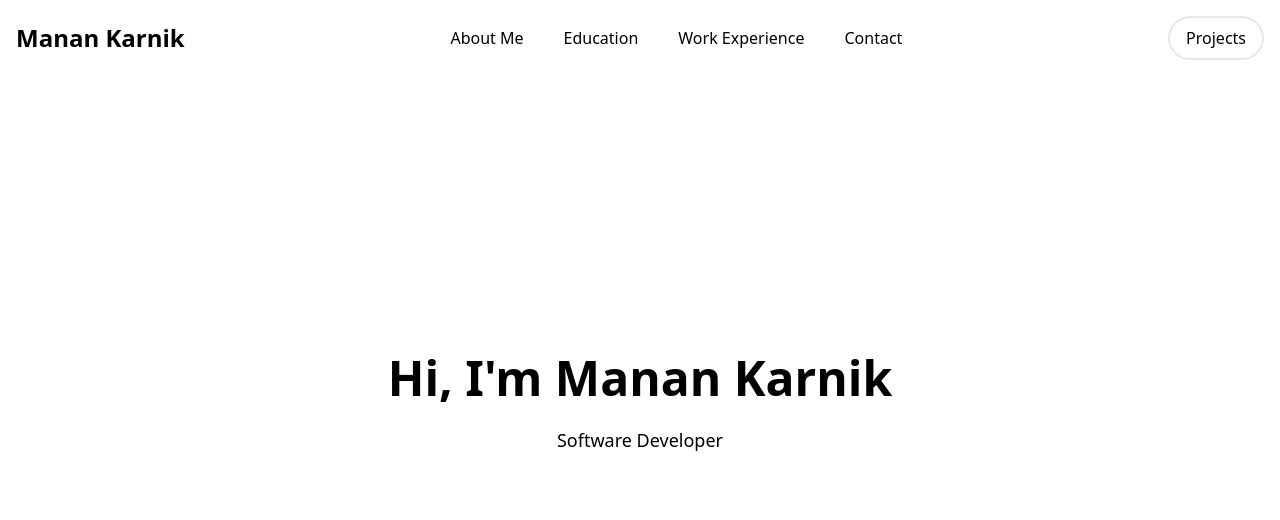
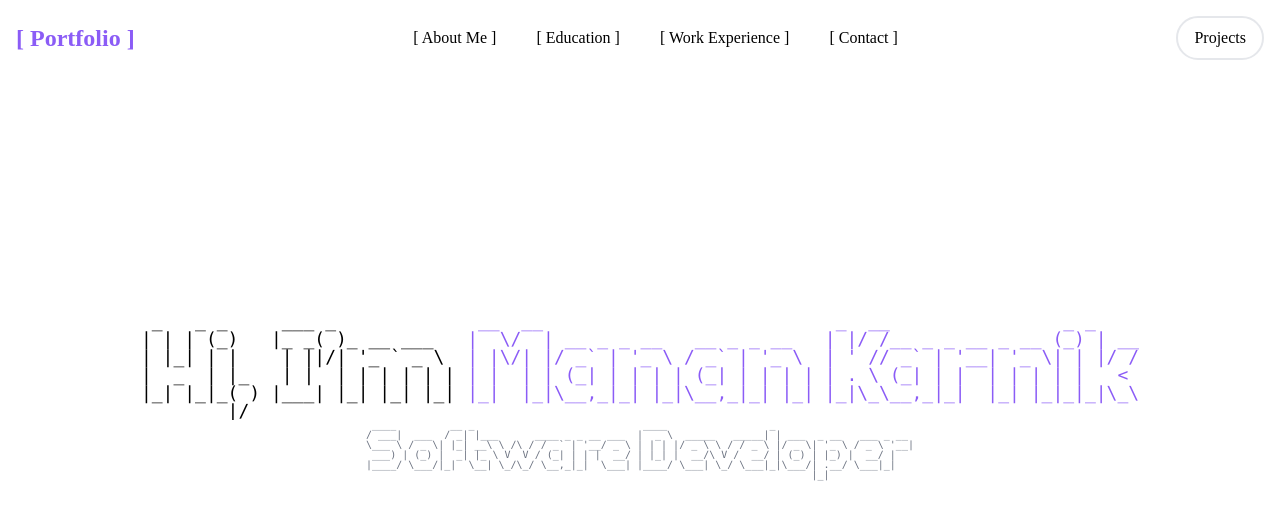
Before and after one commit to manankarnik/portfolio, a SvelteKit app: page / in a window 1280 px wide. Shown: the top 520 px of the page. Built offline with nearby package versions, Linux system fonts and the light colour scheme.

Commit message:
feat: add font and update home

```diff
--- a/package.json
+++ b/package.json
@@ -20,5 +20,9 @@
 		"svelte": "^5.0.0",
 		"tailwindcss": "^3.4.9",
 		"vite": "^6.0.0"
+	},
+	"dependencies": {
+		"lucide-svelte": "^0.465.0",
+		"mode-watcher": "^0.5.0"
 	}
 }
--- a/src/app.css
+++ b/src/app.css
@@ -1,3 +1,4 @@
 @import 'tailwindcss/base';
 @import 'tailwindcss/components';
 @import 'tailwindcss/utilities';
+@import url('https://fonts.googleapis.com/css2?family=Fira+Mono:wght@400;500;700&display=swap');
--- a/src/lib/components/header.svelte
+++ b/src/lib/components/header.svelte
@@ -1,5 +1,6 @@
 <script>
 	import { goto } from "$app/navigation";
+	import { page } from "$app/stores";
 	let links = [
 		{ href: "/about", text: "About Me" },
 		{ href: "/education", text: "Education" },
@@ -9,13 +10,16 @@
 </script>
 
 <header>
-	<div class="container mx-auto flex items-center justify-between gap-16 p-4">
+	<div class="container mx-auto flex items-center justify-between gap-16 text-nowrap p-4">
 		<div>
-			<a class="text-2xl font-bold" href="/">Manan Karnik</a>
+			<a class="text-2xl font-bold text-primary" href="/">[ Portfolio ]</a>
 		</div>
 		<div class="flex items-center gap-10">
 			{#each links as link}
-				<a class="block py-2 text-black" href={link.href}>{link.text}</a>
+				<a
+					class={"block py-2" + $page.url.pathname == link.href ? " text-primary" : ""}
+					href={link.href}>[ {link.text} ]</a
+				>
 			{/each}
 		</div>
 		<button on:click={goto("/projects")} class="rounded-full border-2 px-4 py-2">Projects</button>
--- a/src/routes/+layout.svelte
+++ b/src/routes/+layout.svelte
@@ -2,9 +2,12 @@
 	import "../app.css";
 	import Header from "$lib/components/header.svelte";
 	import Footer from "$lib/components/footer.svelte";
+	import { ModeWatcher } from "mode-watcher";
+
 	let { children } = $props();
 </script>
 
+<ModeWatcher />
 <Header />
 {@render children()}
 <Footer />
--- a/src/routes/+page.svelte
+++ b/src/routes/+page.svelte
@@ -1,8 +1,50 @@
 <section>
-	<div class="container mx-auto flex h-[80vh] flex-col items-center justify-center gap-2 p-4">
-		<h1 class="py-2 text-center text-2xl font-extrabold sm:py-4 sm:text-4xl lg:text-5xl">
-			Hi, I'm Manan Karnik
-		</h1>
-		<p class="text-muted-foreground text-center text-center sm:text-lg">Software Developer</p>
+	<div class="flex h-[80vh] flex-col items-center justify-center p-4">
+		<div class="w-100">
+			<h1 class="typewriter flex items-end gap-3 text-center text-xs lg:text-lg">
+				<pre class="leading-none">
+ _   _ _     ___ _
+| | | (_)   |_ _( )_ __ ___
+| |_| | |    | ||/| '_ ` _ \
+|  _  | |_   | |  | | | | | |
+|_| |_|_( ) |___| |_| |_| |_|
+        |/
+</pre>
+				<pre class="leading-none text-primary">
+ __  __                           _  __                _ _
+|  \/  | __ _ _ __   __ _ _ __   | |/ /__ _ _ __ _ __ (_) | __
+| |\/| |/ _` | '_ \ / _` | '_ \  | ' // _` | '__| '_ \| | |/ /
+| |  | | (_| | | | | (_| | | | | | . \ (_| | |  | | | | |   &lt;
+|_|  |_|\__,_|_| |_|\__,_|_| |_| |_|\_\__,_|_|  |_| |_|_|_|\_\
+
+</pre>
+			</h1>
+		</div>
+		<pre class="text-center text-[6px] leading-none text-gray-500 lg:text-[10px]">
+ ____         __ _                            ____                 _
+/ ___|  ___  / _| |___      ____ _ _ __ ___  |  _ \  _____   _____| | ___  _ __   ___ _ __
+\___ \ / _ \| |_| __\ \ /\ / / _` | '__/ _ \ | | | |/ _ \ \ / / _ \ |/ _ \| '_ \ / _ \ '__|
+ ___) | (_) |  _| |_ \ V  V / (_| | | |  __/ | |_| |  __/\ V /  __/ | (_) | |_) |  __/ |
+|____/ \___/|_|  \__| \_/\_/ \__,_|_|  \___| |____/ \___| \_/ \___|_|\___/| .__/ \___|_|
+                                                                          |_|
+</pre>
 	</div>
 </section>
+
+<style>
+	.typewriter {
+		overflow: hidden;
+		white-space: nowrap;
+		margin: 0 auto;
+		animation: typing 2s steps(20, end);
+	}
+
+	@keyframes typing {
+		from {
+			width: 0;
+		}
+		to {
+			width: 100%;
+		}
+	}
+</style>
--- a/tailwind.config.js
+++ b/tailwind.config.js
@@ -1,9 +1,17 @@
 /** @type {import('tailwindcss').Config} */
+const colors = require("tailwindcss/colors");
 export default {
-	content: ['./src/**/*.{html,js,svelte,ts}'],
+	content: ["./src/**/*.{html,js,svelte,ts}"],
 
 	theme: {
-		extend: {}
+		extend: {
+			fontFamily: {
+				sans: ["Fira Mono"]
+			},
+			colors: {
+				primary: colors.violet[500]
+			}
+		}
 	},
 
 	plugins: []
```
Also changed, not shown: 1 other file (tests, documents, lock files or other folders).
